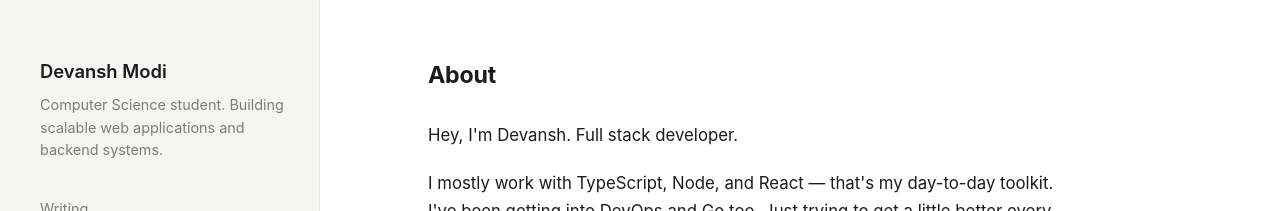
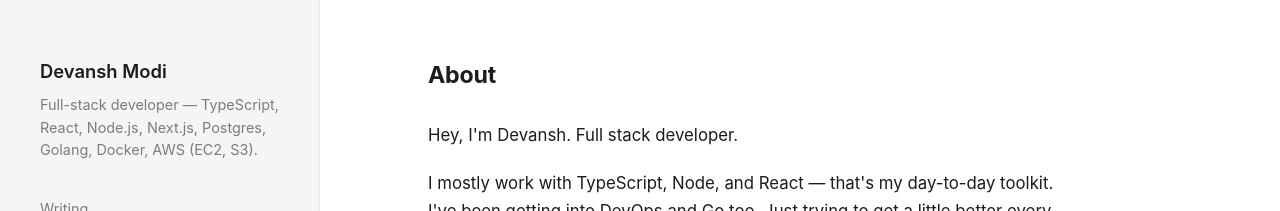
Before and after one commit to DevanshModi09/devanshmodi.in, a React (Vite) app: page /about in a window 1280 px wide. Shown: the top 211 px of the page. Built offline with nearby package versions, Linux system fonts and the light colour scheme.

Commit message:
bio changes

```diff
--- a/src/config.ts
+++ b/src/config.ts
@@ -3,7 +3,7 @@ export const site = {
   logoSuffix: '.in',
   author: {
     name: 'Devansh Modi',
-    bio: 'Computer Science student. Building scalable web applications and backend systems. ',
+    bio: 'Full-stack developer — TypeScript, React, Node.js, Next.js, Postgres, Golang, Docker, AWS (EC2, S3).',
   },
   links: {
     github: 'https://github.com/DevanshModi09',
```
